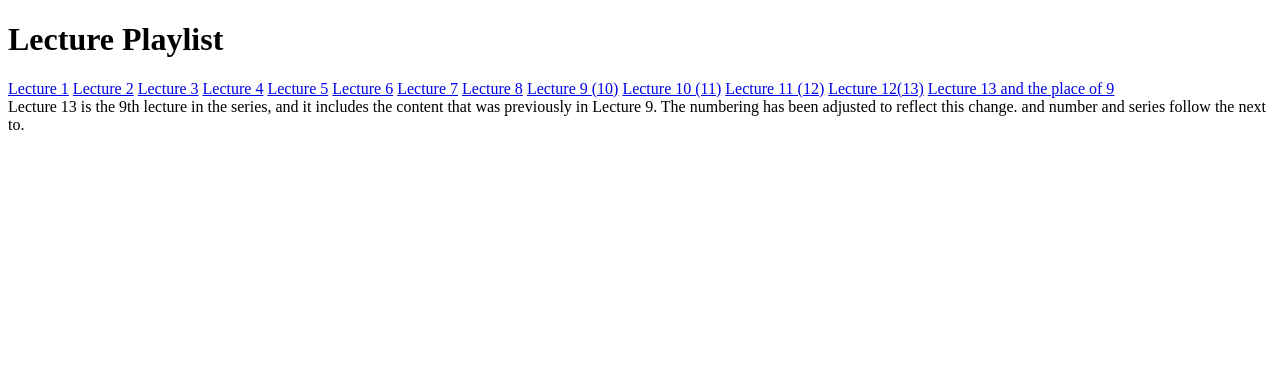
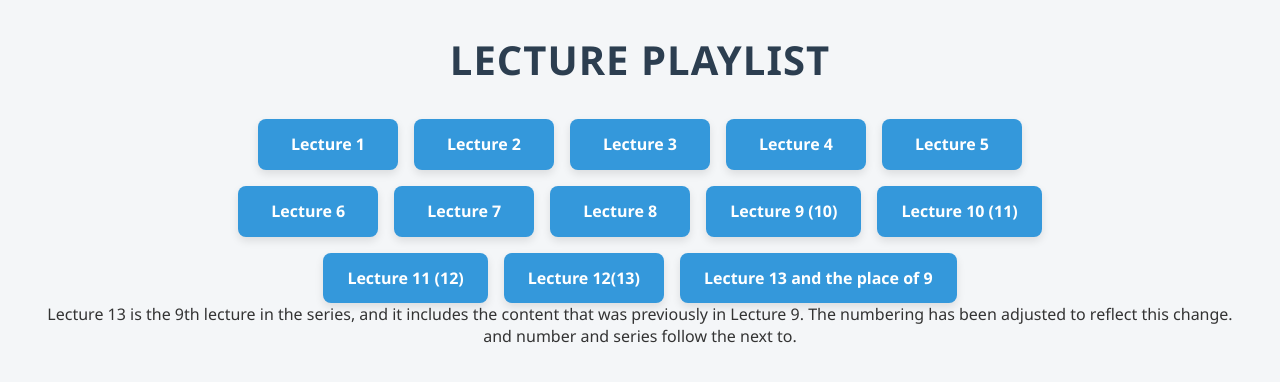
Before and after one commit to Shivabhalke1/LeanHub-Site-to-Coders, a plain HTML site: page homeJavaScript.html in a window 1280 px wide. Drawn offline with Linux system fonts and the light colour scheme.

Commit message:
homeJavaScript.html

```diff
--- a/homeJavaScript.html
+++ b/homeJavaScript.html
@@ -4,7 +4,7 @@
   <meta charset="UTF-8">
   <meta name="viewport" content="width=device-width, initial-scale=1">
   <title>Lecture Videos</title>
-  <link rel="stylesheet" href=" homejs.csshm andil ">
+  <link rel="stylesheet" href=" homejs.css">
 </head>
 <body>
 
```
